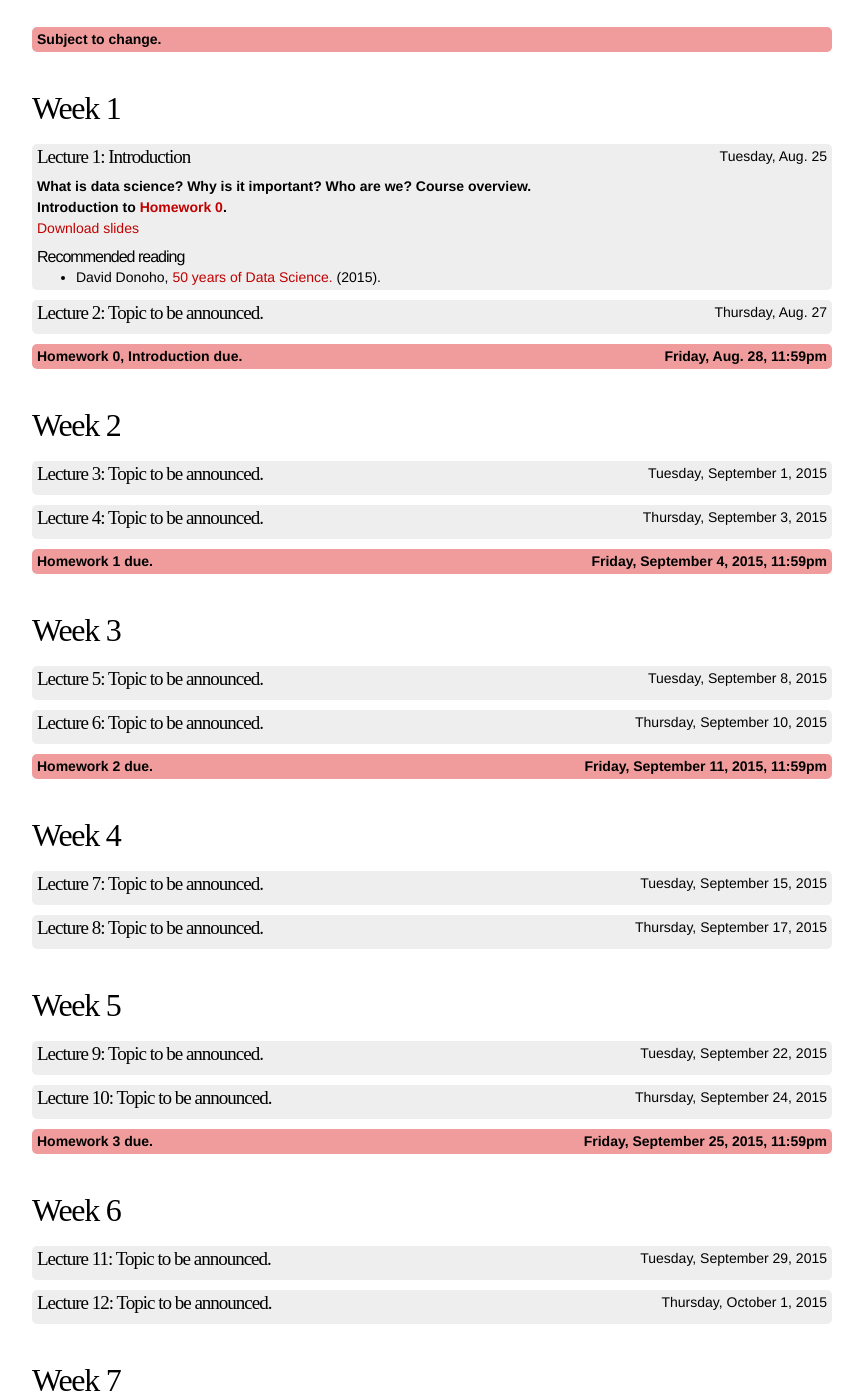
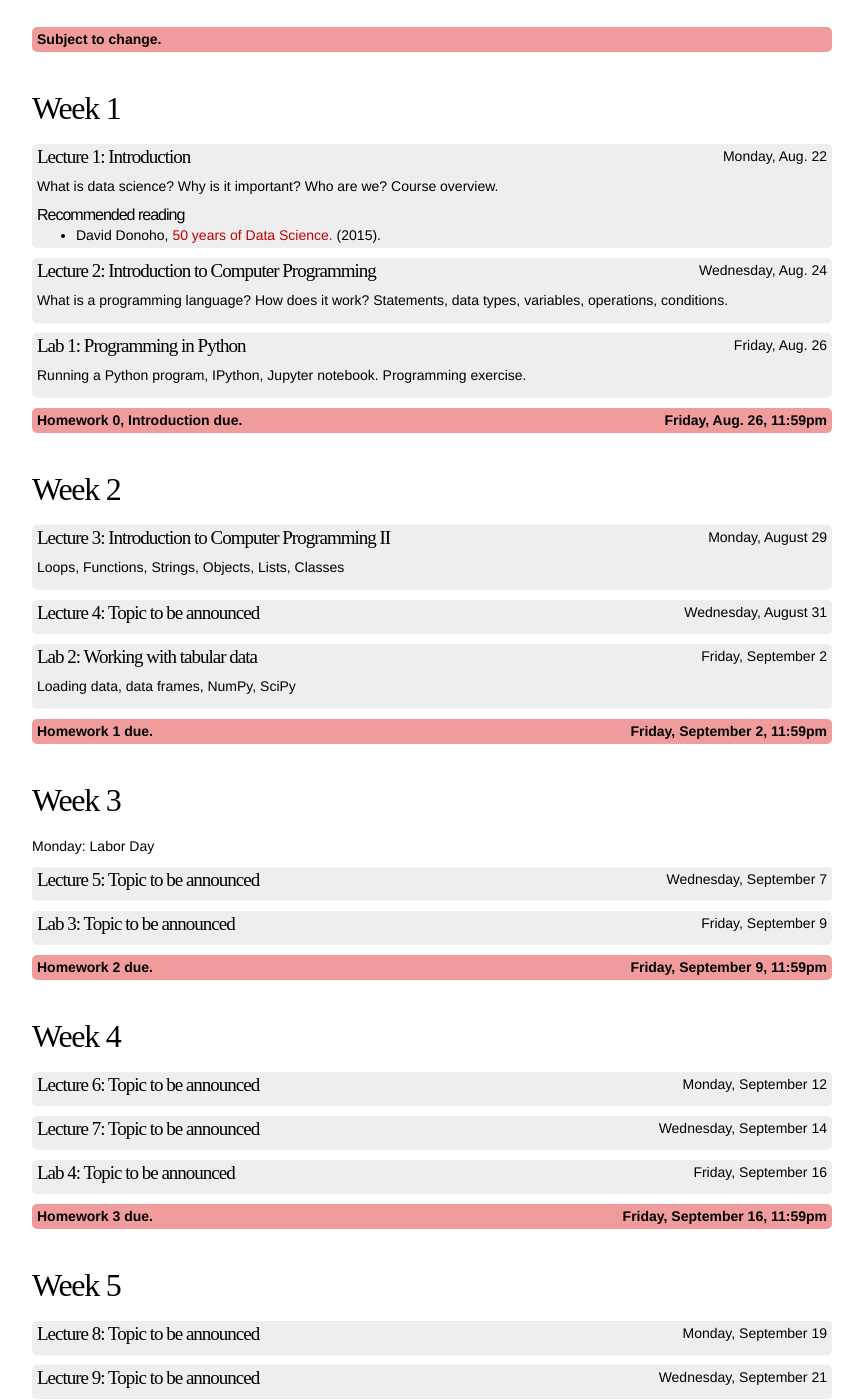
Before and after one commit to datascience-course/2016-website, a Jekyll site: the page built from schedule.md, in a window 1280 px wide and 1400 px high, scrolled down 196 px. Shown: the whole window, without its empty margins (208-1071 px from the left). Built offline with Jekyll 4.4.1, drawn with Linux system fonts in a browser that asks for light colours; some web fonts are replaced; some of the changed text lies outside the part shown.

Commit message:
updated schedule up to fall break, introduced a couple of courses in the beginning, new lab type for lectures

```diff
--- a/_includes/lecture.html
+++ b/_includes/lecture.html
@@ -7,14 +7,19 @@
     <!-- When there is no lecture number, don't  print lecture -->
 
     <div style="display:block; height:30px;">
+
         <h3> {% if include.number %}
+            {% if include.type == "lab" %}
+            Lab {{ include.number }}:
+            {% else %}
             Lecture {{ include.number }}:
+            {% endif %}
             {% endif %}
             {{lecture.topic }}</h3>
         <span class="date">{{ include.date }}</span>
     </div>
 
-    <p><b>{{lecture.description}}</b></p>
+    <p>{{lecture.description}}</p>
     {% if include.intro-assignment %}
     <p><b>Introduction to <a href="{{include.intro-assignment-url}}">{{ include.intro-assignment }}</a>.</b></p>
     {% endif %}
@@ -57,7 +62,14 @@
 {% if entered_lecture == false %}
 <div class="lecture">
     <div style="display:block; height:30px;">
-        <h3>Lecture {{ include.number }}: Topic to be announced. </h3>
+        <h3> {% if include.number %}
+            {% if include.type == "lab" %}
+            Lab {{ include.number }}:
+            {% else %}
+            Lecture {{ include.number }}:
+            {% endif %}
+            {% endif %}
+           Topic to be announced</h3>
         <span class="date">{{ include.date }}</span>
     </div>
     </div>
--- a/_layouts/schedule.html
+++ b/_layouts/schedule.html
@@ -5,51 +5,60 @@ layout: page
 <div class="deadline">Subject to change.</div>
 <h2>Week 1</h2>
 
-{% include lecture.html number=1 date="Tuesday, Aug. 25"  key="introduction" intro-assignment="Homework 0" intro-assignment-url="https://github.com/dataviscourse/2015-dataviscourse-homework/blob/master/hw0/readme.md" %}
-{% include lecture.html number=2 date="Thursday, Aug. 27" key="git_html" %}
+    {% include lecture.html number=1 date="Monday, Aug. 22"  key="introduction" %}
+    {% include lecture.html number=2 date="Wednesday, Aug. 24"  key="programming" %}
+    {% include lecture.html type="lab" number=1 date="Friday, Aug. 26" key="lab_intro_programming" %}
 
-{% include deadline.html due="Homework 0, Introduction" date="Friday, Aug. 28, 11:59pm" %}
+    {% include deadline.html due="Homework 0, Introduction" date="Friday, Aug. 26, 11:59pm" %}
 
 <h2>Week 2</h2>
 
-    {% include lecture.html number=3 date="Tuesday, September 1, 2015" key="javascript" %}
-    {% include lecture.html number=4 date="Thursday, September 3, 2015" key="dom_manipulation_d3" %}
+    {% include lecture.html number=3 date="Monday, August 29" key="programming_II" %}
+    {% include lecture.html number=4 date="Wednesday, August 31" key="dom_manipulation_d3" %}
+    {% include lecture.html type="lab" number=2 date="Friday, September 2" key="lab_intro_programming_II" %}
 
-    {% include deadline.html due="Homework 1" date="Friday, September 4, 2015, 11:59pm" %}
+    {% include deadline.html due="Homework 1" date="Friday, September 2, 11:59pm" %}
 <h2>Week 3</h2>
+Monday: Labor Day
+    {% include lecture.html number=5 date="Wednesday, September 7" key="advanced_d3" %}
+    {% include lecture.html type="lab" number=3 date="Friday, September 9" key="advanced_d3" %}
 
-    {% include lecture.html number=5 date="Tuesday, September 8, 2015" key="advanced_d3" %}
-    {% include lecture.html number=6 date="Thursday, September 10, 2015" key="advanced_d3_ii" %}
-
-    {% include deadline.html due="Homework 2" date="Friday, September 11, 2015, 11:59pm" %}
+    {% include deadline.html due="Homework 2" date="Friday, September 9, 11:59pm" %}
 
     <h2>Week 4</h2>
 
-    {% include lecture.html number=7 date="Tuesday, September 15, 2015" key="perception" %}
-    {% include lecture.html number=8 date="Thursday, September 17, 2015" key="data" %}
+    {% include lecture.html number=6 date="Monday, September 12" key="perception" %}
+    {% include lecture.html number=7 date="Wednesday, September 14" key="data" %}
+    {% include lecture.html type="lab" number=4 date="Friday, September 16" key="data" %}
+
+    {% include deadline.html due="Homework 3" date="Friday, September 16, 11:59pm" %}
 
     <h2>Week 5</h2>
 
-    {% include lecture.html number=9 date="Tuesday, September 22, 2015" key="marks_channels" %}
-    {% include lecture.html number=10 date="Thursday, September 24, 2015" key="design_tasks" %}
+    {% include lecture.html number=8 date="Monday, September 19" key="marks_channels" %}
+    {% include lecture.html number=9 date="Wednesday, September 21" key="design_tasks" %}
 
-    {% include deadline.html due="Homework 3" date="Friday, September 25, 2015, 11:59pm" %}
+    {% include lecture.html type="lab" number=5 date="Friday, September 23" key="data" %}
+
+    {% include deadline.html due="Homework 3" date="Friday, September 23, 11:59pm" %}
 
 
     <h2>Week 6</h2>
 
-    {% include lecture.html number=11 date="Tuesday, September 29, 2015" key="interaction" %}
-    {% include lecture.html number=12 date="Thursday, October 1, 2015" key="views" %}
+    {% include lecture.html number=10 date="Monday, September 26" key="interaction" %}
+    {% include lecture.html number=11 date="Wednesday, September 28" key="views" %}
 
+    {% include lecture.html type="lab" number=6 date="Friday, September 30" key="data" %}
 
-
+    {% include deadline.html due="Homework 4" date="Friday, September 30, 11:59pm" %}
 
 
     <h2>Week 7</h2>
 
-    {% include lecture.html number=13 date="Tuesday, October 6, 2015" key="grids" %}
-    {% include lecture.html number=14 date="Thursday, October 8, 2015" key="exam1" %}
-    {% include deadline.html due="Homework 4" date="Sunday, October 11, 2015, 11:59pm" %}
+    {% include lecture.html number=12 date="Monday, October 3" key="grids" %}
+    {% include lecture.html number=13 date="Wednesday, October 5" key="exam1" %}
+    {% include lecture.html type="lab" number=7 date="Friday, October 7" key="data" %}
+
 
     <h2>Week 8</h2>
 
@@ -57,34 +66,34 @@ layout: page
 
     <h2>Week 9</h2>
 
-    {% include lecture.html number=15 date="Tuesday, October 20, 2015" key="exam_review_views_II" %}
-    {% include lecture.html number=16 date="Thursday, October 22, 2015" key="volumes" %}
+    {% include lecture.html number=14 date="Tuesday, October 20" key="exam_review_views_II" %}
+    {% include lecture.html number=15 date="Thursday, October 22" key="volumes" %}
 
-    {% include deadline.html due="Homework 5" date="Friday, October 23, 2015, 11:59pm" %}
+    {% include deadline.html due="Homework 5" date="Friday, October 23, 11:59pm" %}
 
     <h2>Week 10</h2>
     <!-- VIS @ CHICAGO -->
-    {% include lecture.html number=17 date="Tuesday, October 27, 2015" key="project_feedback" %}
-    {% include lecture.html number=18 date="Thursday, October 29, 2015" key="molecular" %}
+    {% include lecture.html number=17 date="Tuesday, October 27" key="project_feedback" %}
+    {% include lecture.html number=18 date="Thursday, October 29" key="molecular" %}
 
-    {% include deadline.html due="Homework 6" date="Friday, October 30, 2015, 11:59pm" %}
+    {% include deadline.html due="Homework 6" date="Friday, October 30, 11:59pm" %}
 
 
     <h2>Week 11</h2>
 
-    {% include lecture.html number=19 date="Tuesday, November 3, 2015" key="filtering_aggregation" %}
-    {% include lecture.html number=20 date="Thursday, November 5, 2015" key="tabular" %}
+    {% include lecture.html number=19 date="Tuesday, November 3" key="filtering_aggregation" %}
+    {% include lecture.html number=20 date="Thursday, November 5" key="tabular" %}
 
     <h2>Week 12</h2>
 
-    {% include lecture.html number=21 date="Tuesday, November 10, 2015" key="isosurfaces" %}
-    {% include lecture.html number=22 date="Thursday, November 12, 2015" key="flow" %}
+    {% include lecture.html number=21 date="Tuesday, November 10" key="isosurfaces" %}
+    {% include lecture.html number=22 date="Thursday, November 12" key="flow" %}
 
     {% include deadline.html due="Project Milestone" date="Friday, November 13, 11:59pm" %}
 
     <h2>Week 13</h2>
 
-    {% include lecture.html date="Mo, Nov. 16 - Fr, Nov. 20, 2015" key="instructor_feedback" %}
+    {% include lecture.html date="Mo, Nov. 16 - Fr, Nov. 20" key="instructor_feedback" %}
 
 
 
@@ -92,23 +101,23 @@ layout: page
     <h2>Week 14</h2>
 
 
-    {% include lecture.html number=23 date="Tuesday, November 24, 2015" key="graphs" %}
+    {% include lecture.html number=23 date="Tuesday, November 24" key="graphs" %}
 
     Thursday: Thanksgiving Break
 
     <h2>Week 15</h2>
 
-    {% include lecture.html number=24 date="Tuesday, December 1, 2015" key="graphs" %}
+    {% include lecture.html number=24 date="Tuesday, December 1" key="graphs" %}
 
-    {% include lecture.html number=25 date="Thursday, December 3, 2015" key="maps" %}
+    {% include lecture.html number=25 date="Thursday, December 3" key="maps" %}
 
 
     {% include deadline.html due="Final Project" date="Friday, December 4, 11:59pm" %}
 
     <h2>Week 16</h2>
 
-    {% include lecture.html number=26 date="Tuesday, December 8, 2015" key="final" %}
-    {% include lecture.html number=27 date="Thursday, December 10, 2015" key="exam2" %}
+    {% include lecture.html number=26 date="Tuesday, December 8" key="final" %}
+    {% include lecture.html number=27 date="Thursday, December 10" key="exam2" %}
 
 
 </div>
```
Also changed, not shown: _lectures/00_template.md (+2 -0 lines), _lectures/01_introduction.md (+1 -1 lines), _lectures/lab_intro_programming.md (added, +12 -0 lines), _lectures/lab_intro_programming_II.md (added, +12 -0 lines), _lectures/programming.md (added, +11 -0 lines), _lectures/programming_II.md (added, +11 -0 lines), index.md (+3 -4 lines).
